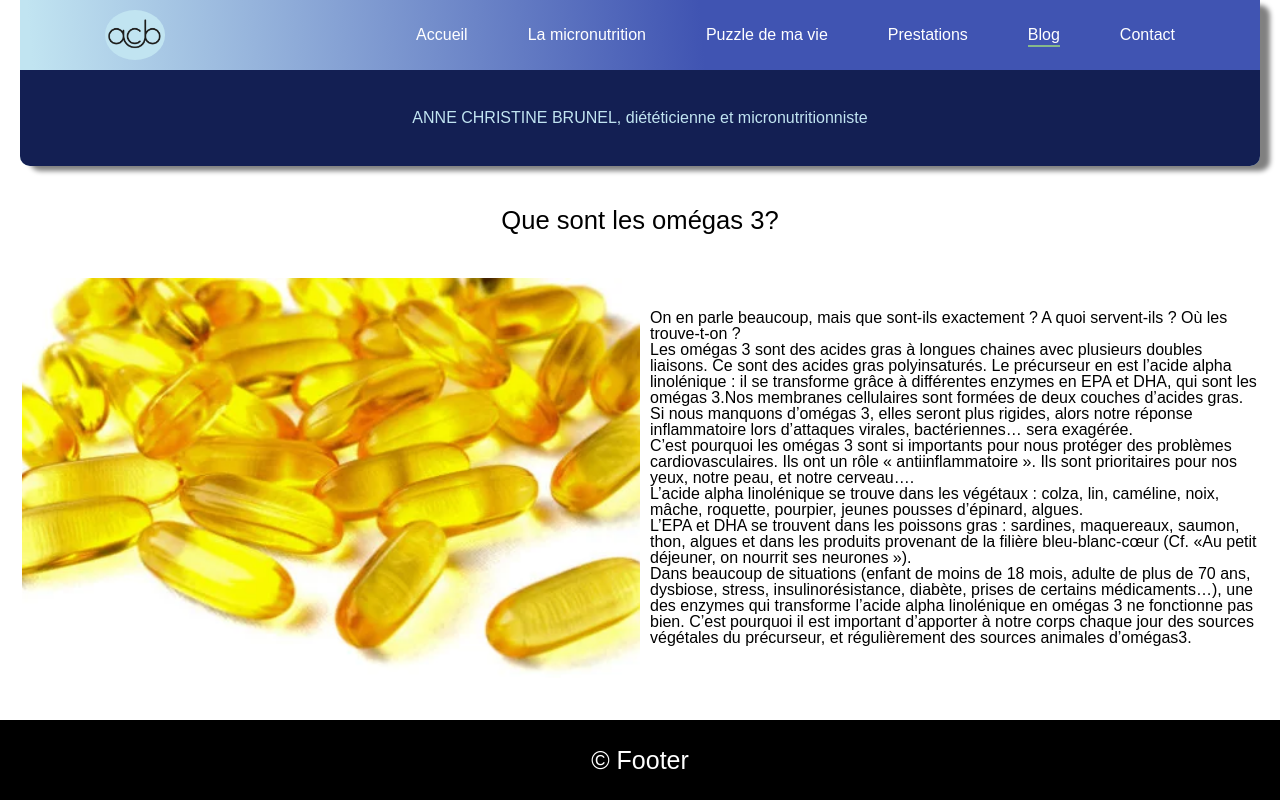
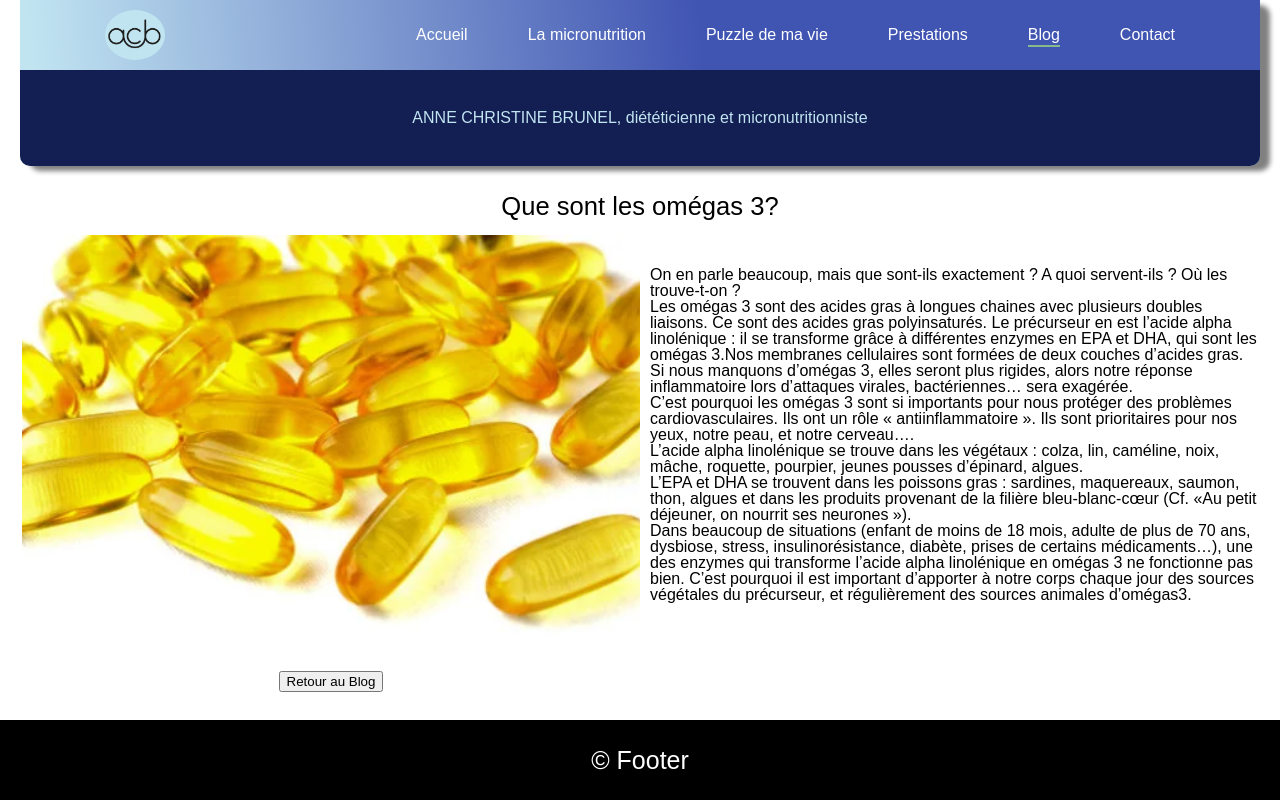
Before and after one commit to Ben43200/brunel-vite, a React (Vite) app: page /blog/blogitem/0 in a window 1280 px wide. Built offline with nearby package versions, Linux system fonts and the light colour scheme.

Commit message:
ajout button back-link blogitem dans blogitems

```diff
--- a/src/pages/blog/blog.css
+++ b/src/pages/blog/blog.css
@@ -102,4 +102,11 @@
 
 .complet-text {
   text-align: left;
+}
+
+.back-link-container {
+  display: flex;
+  justify-content: center;
+  align-items: center;
+  margin-top: 20px;
 }/*# sourceMappingURL=blog.css.map */
--- a/src/pages/blog/blog.scss
+++ b/src/pages/blog/blog.scss
@@ -151,3 +151,10 @@ width: 100%;
 .complet-text{
     text-align: left;
 }
+
+.back-link-container{
+    display: flex;
+    justify-content: center;
+    align-items: center;
+    margin-top: 20px;
+}
--- a/src/pages/blogitem/BlogItem.jsx
+++ b/src/pages/blogitem/BlogItem.jsx
@@ -1,5 +1,5 @@
 import "../../pages/blog/blog.scss";
-import { useParams } from "react-router-dom";
+import { NavLink, useParams } from "react-router-dom";
 import { BLOGDATAS } from "../../assets/BlogData.jsx";
 import { useState } from "react";
 import { useEffect } from "react";
@@ -45,7 +45,14 @@ const BlogItem =() =>{
                 <div key={id}>{completTexti}</div>))}
                 </div>
                 {/* </div> */}
-
+                <div className="back-link-container">
+ <NavLink to="/blog" className="back-link">
+ <button onClick={() => {
+   console.log('Bouton cliqué');
+   window.scrollTo(0, 0);
+ }}>Retour au Blog</button>
+</NavLink>
+</div>
     </main>
     ) : null
 }
```
Also changed, not shown: 1 other file (tests, documents, lock files or other folders).
